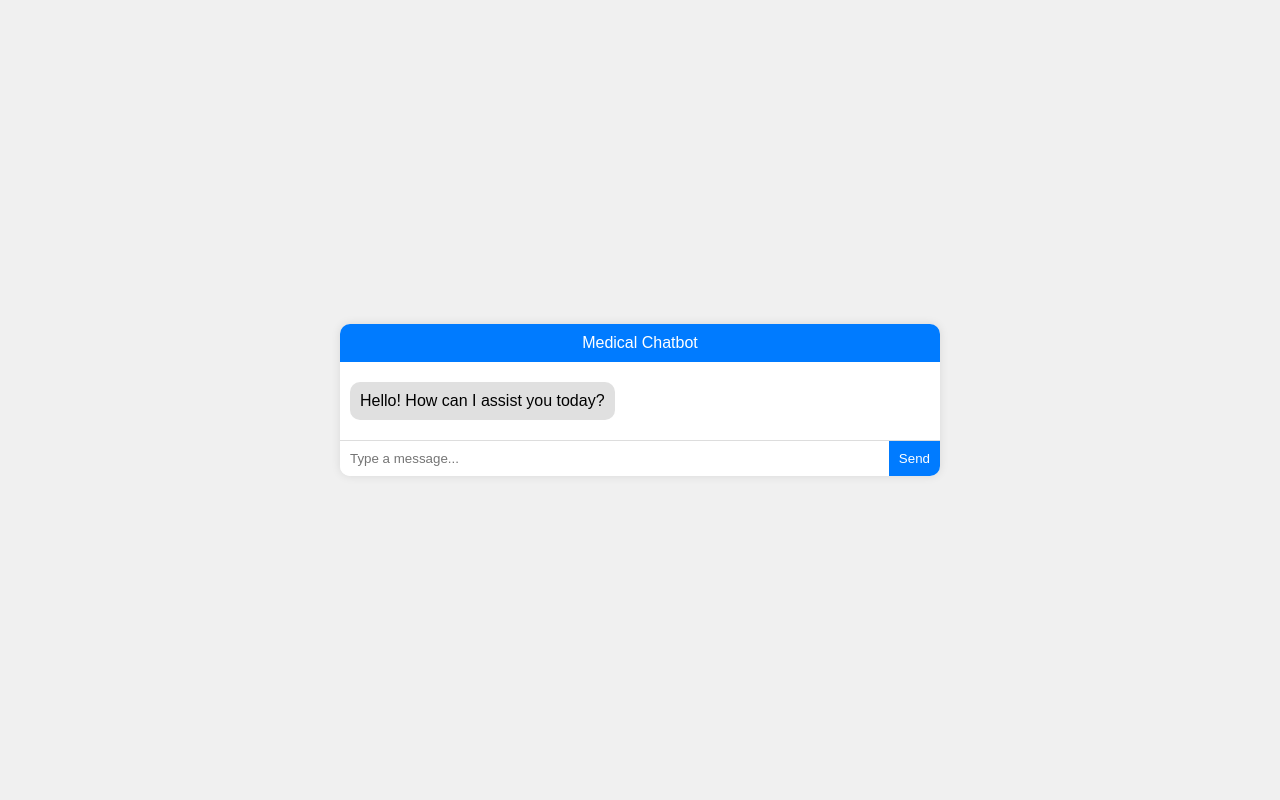
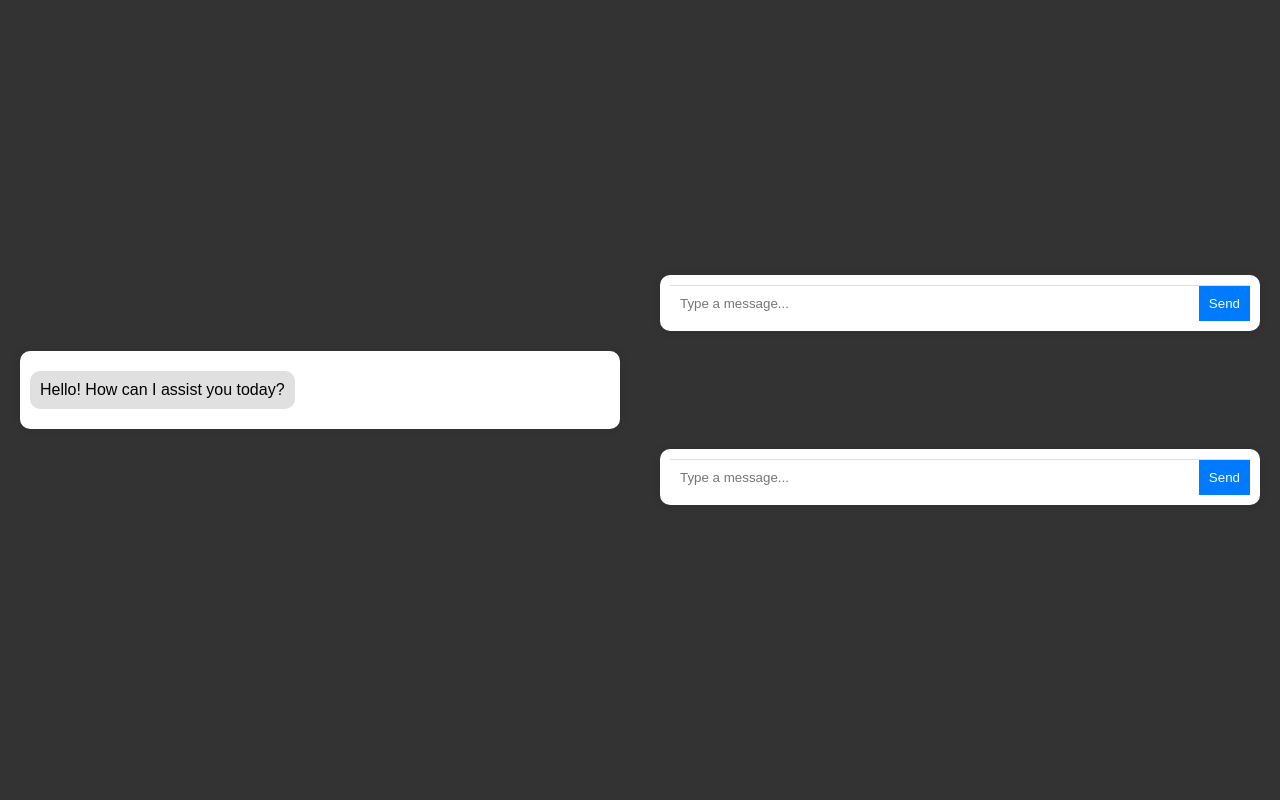
Before and after one commit to negativenagesh/ArogyaMitra, a Flask app: page / in a window 1280 px wide. Run offline with Flask 3, Linux system fonts and the light colour scheme.

Commit message:
modified

```diff
--- a/templates/chat.html
+++ b/templates/chat.html
@@ -9,11 +9,14 @@
         body {
             font-family: Arial, sans-serif;
             display: flex;
+            flex-direction: column;
             justify-content: center;
             align-items: center;
             height: 100vh;
-            background-color: #f0f0f0;
+            background-color: #333; /* Dark grey background */
             margin: 0;
+            padding: 20px;
+            box-sizing: border-box;
         }
         .chat-container {
             width: 90%;
@@ -24,20 +27,40 @@
             overflow: hidden;
             display: flex;
             flex-direction: column;
+            padding: 10px;
+            box-sizing: border-box;
         }
-        .chat-header {
-            background-color: #007bff;
-            color: #fff;
+        .chat-output-container, .chat-input-container {
+            display: none;
+            width: 90%;
+            max-width: 600px;
+            background-color: #fff;
+            border-radius: 10px;
+            box-shadow: 0 0 10px rgba(0, 0, 0, 0.1);
+            overflow: hidden;
+            display: flex;
+            flex-direction: column;
             padding: 10px;
-            text-align: center;
+            box-sizing: border-box;
+            margin-bottom: 20px;
         }
-        .chat-messages {
+        .chat-output-container {
+            align-items: flex-start;
+            margin-right: auto;
+        }
+        .chat-input-container {
+            align-items: flex-end;
+            margin-left: auto;
+        }
+        .chat-output {
             flex: 1;
-            padding: 10px;
+            width: 100%;
             overflow-y: auto;
+            max-height: 70vh;
         }
         .chat-input {
             display: flex;
+            width: 100%;
             border-top: 1px solid #ddd;
         }
         .chat-input input {
@@ -77,18 +100,26 @@
     </style>
 </head>
 <body>
-    <div class="chat-container">
-        <div class="chat-header">
-            Medical Chatbot
-        </div>
-        <div class="chat-messages" id="chat-messages"></div>
+    <div class="chat-input-container" id="initial-input-container">
         <div class="chat-input">
             <input type="text" id="user-input" placeholder="Type a message...">
             <button onclick="sendMessage()">Send</button>
         </div>
     </div>
+    <div class="chat-output-container" id="chat-output-container">
+        <div class="chat-output" id="chat-output"></div>
+    </div>
+    <div class="chat-input-container" id="chat-input-container">
+        <div class="chat-input">
+            <input type="text" id="user-input-2" placeholder="Type a message...">
+            <button onclick="sendMessage()">Send</button>
+        </div>
+    </div>
     <script>
-        const chatMessages = document.getElementById('chat-messages');
+        const chatOutput = document.getElementById('chat-output');
+        const initialInputContainer = document.getElementById('initial-input-container');
+        const chatOutputContainer = document.getElementById('chat-output-container');
+        const chatInputContainer = document.getElementById('chat-input-container');
 
         function addMessage(content, sender) {
             const messageElement = document.createElement('div');
@@ -97,16 +128,29 @@
             messageContent.className = 'message-content';
             messageContent.textContent = content;
             messageElement.appendChild(messageContent);
-            chatMessages.appendChild(messageElement);
-            chatMessages.scrollTop = chatMessages.scrollHeight;
+
+            if (sender === 'user') {
+                chatInputContainer.insertBefore(messageElement, chatInputContainer.firstChild);
+            } else {
+                chatOutput.appendChild(messageElement);
+                chatOutput.scrollTop = chatOutput.scrollHeight;
+            }
         }
 
         function sendMessage() {
             const userInput = document.getElementById('user-input');
-            const message = userInput.value.trim();
+            const userInput2 = document.getElementById('user-input-2');
+            const message = userInput ? userInput.value.trim() : userInput2.value.trim();
             if (message) {
                 addMessage(message, 'user');
-                userInput.value = '';
+                if (userInput) {
+                    userInput.value = '';
+                    initialInputContainer.style.display = 'none';
+                    chatOutputContainer.style.display = 'flex';
+                    chatInputContainer.style.display = 'flex';
+                } else {
+                    userInput2.value = '';
+                }
                 // Here, you would send the message to your backend and get the response
                 // For demonstration, let's just echo the message
                 setTimeout(() => addMessage('This is a response from the chatbot.', 'bot'), 1000);
```
